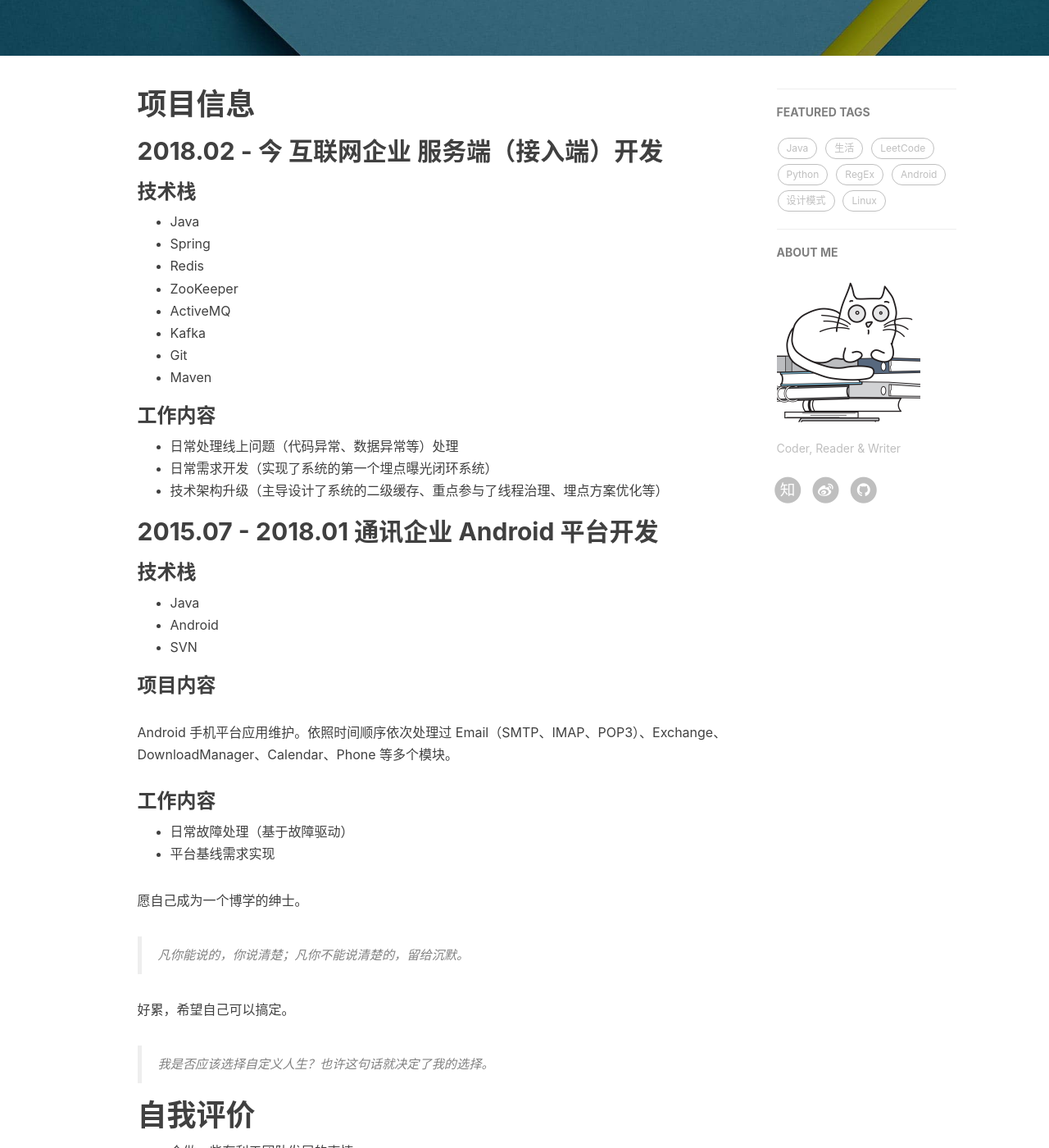
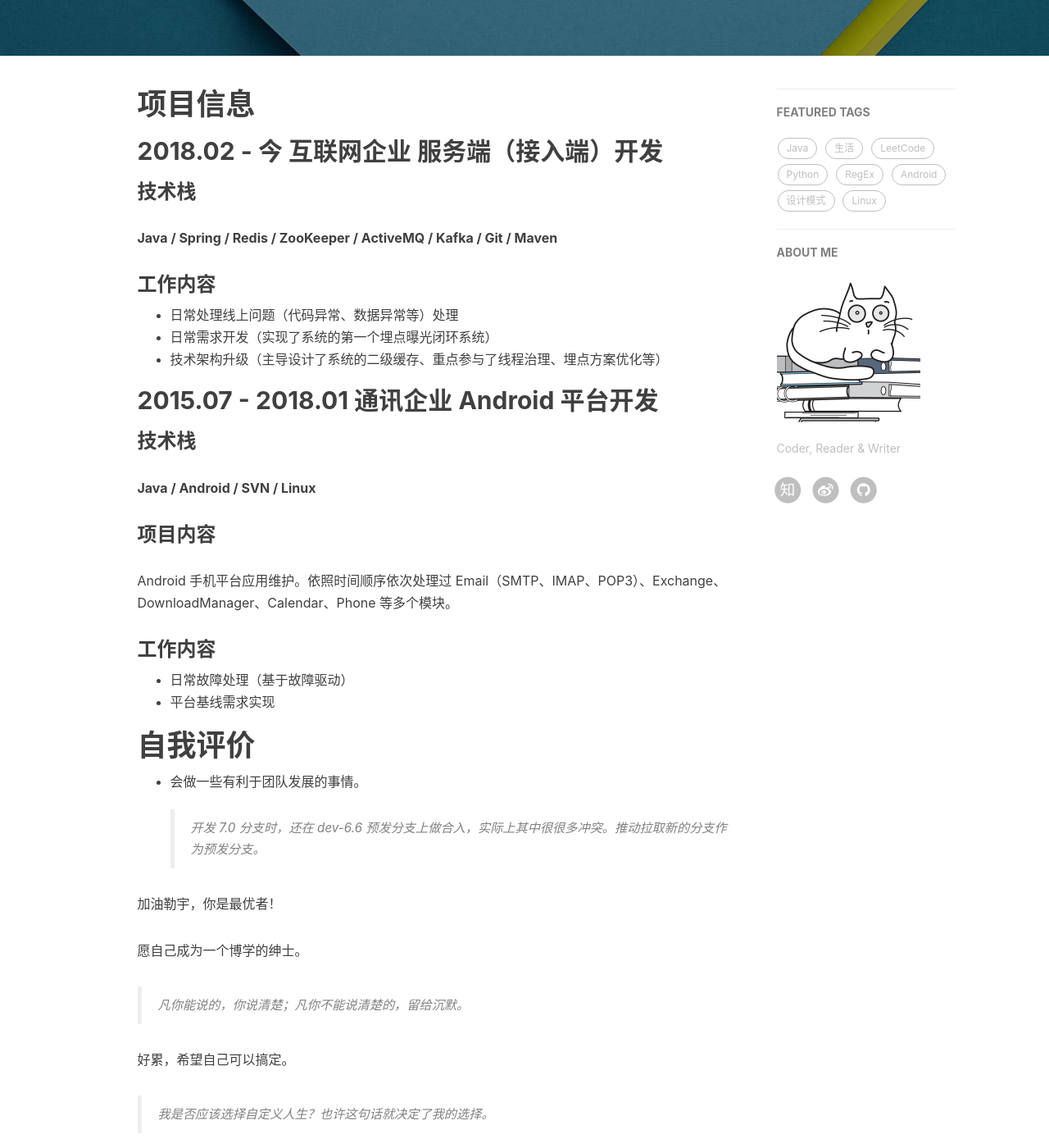
Before and after one commit to fxleyu/fxleyu.github.io, a Jekyll site: the page built from about.md, in a window 1280 px wide and 1400 px high, scrolled down 330 px. Shown: the whole window at 82% size. Built offline with Jekyll 4.4.1, drawn with Linux system fonts in a browser that asks for light colours; nearby versions of some CDN libraries; comment, search, counter and statistics services are not loaded; some of the changed text lies outside the part shown.

Commit message:
UPDATE 更新项目信息

```diff
--- a/about.md
+++ b/about.md
@@ -8,14 +8,7 @@ title: About
 # 项目信息
 ## 2018.02 - 今 互联网企业 服务端（接入端）开发
 ### 技术栈
-- Java
-- Spring
-- Redis
-- ZooKeeper
-- ActiveMQ
-- Kafka
-- Git
-- Maven
+**Java / Spring / Redis / ZooKeeper / ActiveMQ / Kafka / Git / Maven**
 
 ### 工作内容
 - 日常处理线上问题（代码异常、数据异常等）处理
@@ -24,9 +17,7 @@ title: About
 
 ## 2015.07 - 2018.01 通讯企业 Android 平台开发
 ### 技术栈
-- Java
-- Android
-- SVN
+**Java / Android / SVN / Linux**
 
 ### 项目内容
 Android 手机平台应用维护。依照时间顺序依次处理过 Email（SMTP、IMAP、POP3）、Exchange、DownloadManager、Calendar、Phone 等多个模块。
@@ -35,6 +26,14 @@ Android 手机平台应用维护。依照时间顺序依次处理过 Email（SMT
 - 日常故障处理（基于故障驱动）
 - 平台基线需求实现
 
+
+
+# 自我评价
+- 会做一些有利于团队发展的事情。
+> 开发 7.0 分支时，还在 dev-6.6 预发分支上做合入，实际上其中很很多冲突。推动拉取新的分支作为预发分支。
+
+加油勒宇，你是最优者！
+
 愿自己成为一个博学的绅士。
 
 > 凡你能说的，你说清楚；凡你不能说清楚的，留给沉默。
```
Also changed, not shown: other parts of about.md (+1 -7 lines).
